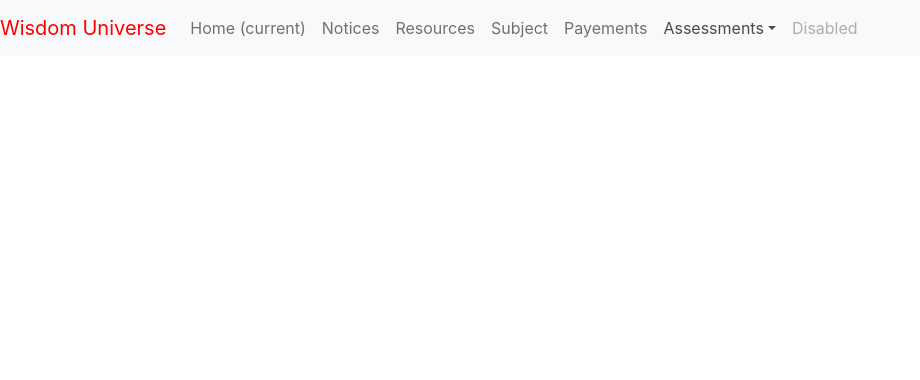
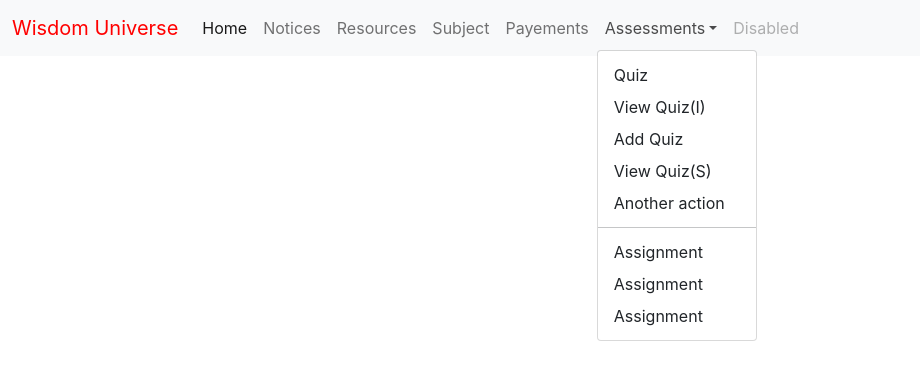
Before and after one commit to ProjectITP/WisdomUniverse, a React (Create React App) app: page / in a window 1280 px wide. Both pictures are taken after a click on the button "Assessments". Shown: the top 380 px of the page, without its empty margins (0-920 px from the left). Built offline with nearby package versions, Linux system fonts and the light colour scheme; the HTML template or start-up script is replaced by a standard one.

Commit message:
header update

```diff
--- a/src/shared/Header.js
+++ b/src/shared/Header.js
@@ -3,16 +3,17 @@
 function Header(){
 
     return(
+        <div>
             <nav class="navbar navbar-expand-lg navbar-light bg-light">
-        <a class="navbar-brand" href="#" style={{color:"red"}}>Wisdom Universe</a>
-        <button class="navbar-toggler" type="button" data-toggle="collapse" data-target="#navbarSupportedContent" aria-controls="navbarSupportedContent" aria-expanded="false" aria-label="Toggle navigation">
+                <div class="container-fluid">
+                    <a class="navbar-brand" href="/" style={{color:"red"}}>Wisdom Universe</a>
+                    <button class="navbar-toggler" type="button" data-bs-toggle="collapse" data-bs-target="#navbarSupportedContent" aria-controls="navbarSupportedContent" aria-expanded="false" aria-label="Toggle navigation">
                     <span class="navbar-toggler-icon"></span>
                     </button>
-
                     <div class="collapse navbar-collapse" id="navbarSupportedContent">
-            <ul class="navbar-nav mr-auto">
-                <li class="nav-item active">
-                    <a class="nav-link" href="/">Home <span class="sr-only">(current)</span></a>
+                    <ul class="navbar-nav me-auto mb-2 mb-lg-0">
+                        <li class="nav-item">
+                        <a class="nav-link active" aria-current="page" href="/">Home</a>
                         </li>
                         <li class="nav-item">
                             <a class="nav-link" href="">Notices</a>
@@ -24,30 +25,32 @@
                             <a class="nav-link" href="#">Subject</a>
                         </li>
                         <li class="nav-item">
-                    <a class="nav-link" href="#">Payements</a>
+                            <a class="nav-link" href="/i/quiz">Payements</a>
                         </li>
                         <li class="nav-item dropdown">
-                    <a class="nav-link dropdown-toggle" href="#" id="navbarDropdown" role="button" data-toggle="dropdown" aria-haspopup="true" aria-expanded="false">
+                            <a class="nav-link dropdown-toggle" href="#" id="navbarDropdown" role="button" data-bs-toggle="dropdown" aria-expanded="false">
                             Assessments
                             </a>
-                    <div class="dropdown-menu" aria-labelledby="navbarDropdown">
-                        <a class="dropdown-item" href="">Quiz</a>
-                        <a class="dropdown-item" href="/i/quiz">View Quiz(I)</a>
-                        <a class="dropdown-item" href="">Add Quiz</a>
-                        <a class="dropdown-item" href="/i/quiz">View Quiz(S)</a>
-                        <div class="dropdown-divider"></div>
-                        <a class="dropdown-item" href="#">Assignment</a>
-                        <div class="dropdown-divider"></div>
-                        <a class="dropdown-item" href="#">Something else here</a>
-                    </div>
+                            <ul class="dropdown-menu" aria-labelledby="navbarDropdown">
+                                <li><a class="dropdown-item" href="">Quiz</a></li>
+                                <li><a class="dropdown-item" href="/i/quiz">View Quiz(I)</a></li>
+                                <li><a class="dropdown-item" href="">Add Quiz</a></li>
+                                <li><a class="dropdown-item" href="/i/quiz">View Quiz(S)</a></li>
+                                <li><a class="dropdown-item" href="#">Another action</a></li>
+                                <li><hr class="dropdown-divider"/></li>
+                                <li><a class="dropdown-item" href="#">Assignment</a></li>
+                                <li class="dropdown-item">Assignment</li>
+                                <li><a class="dropdown-item" href="#">Assignment</a></li>
+                            </ul>
                         </li>
                         <li class="nav-item">
                             <a class="nav-link disabled" href="#">Disabled</a>
                         </li>
                     </ul>
-
+                </div>
             </div>
         </nav>
+    </div>
     )
 }
 
```
Lines whose indentation alone changed are shown as unchanged.
